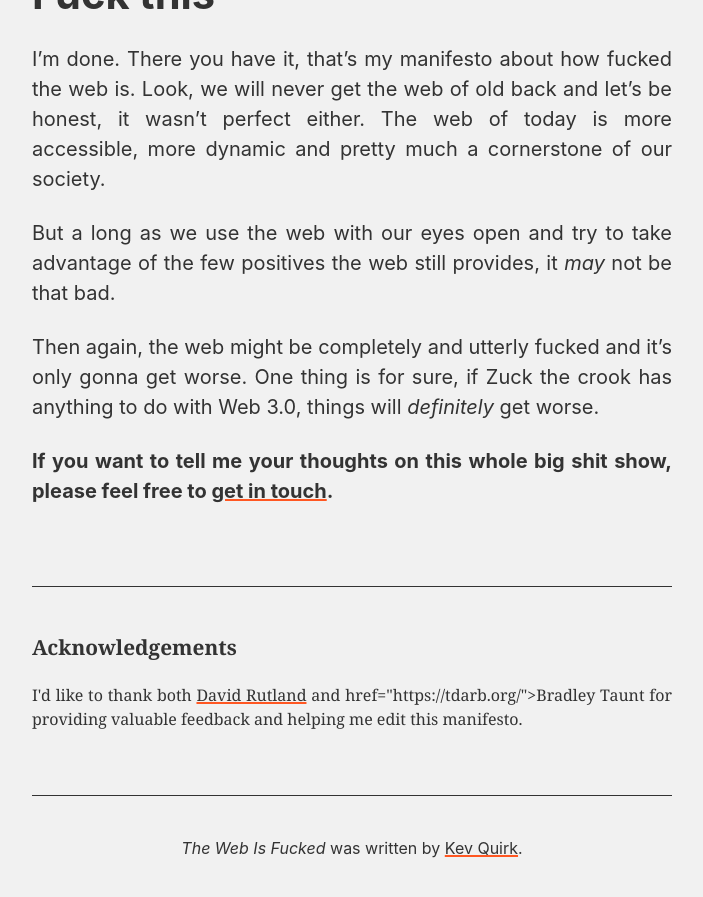
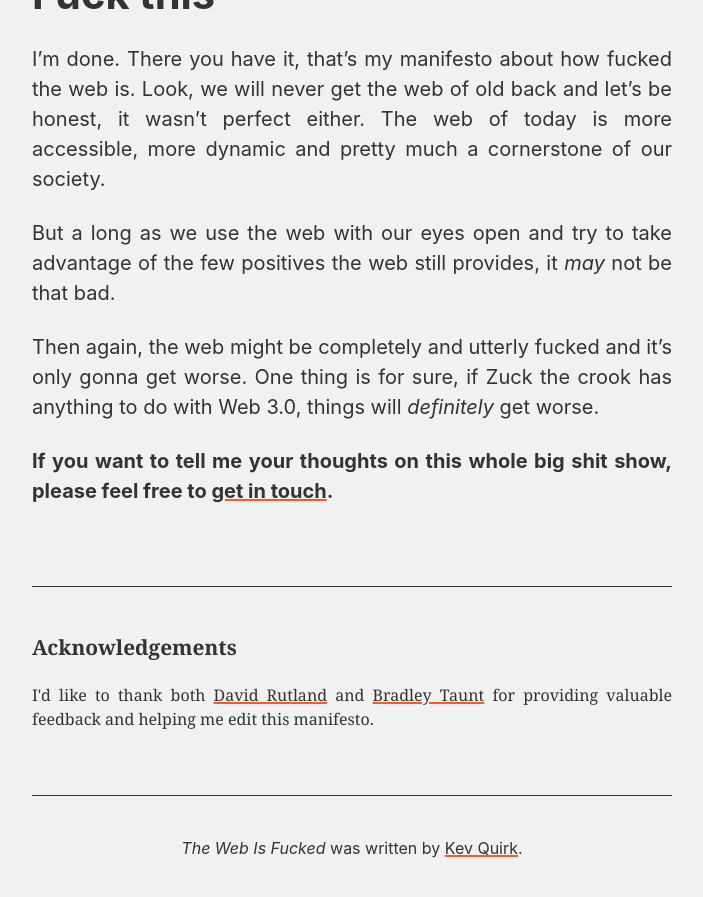
Before and after one commit to kevquirk/fuckedweb, a Jekyll site: the page built from index.md, in a window 1280 px wide and 900 px high, scrolled down 10575 px. Shown: the top 897 px of the window, without its empty margins (288-991 px from the left). Built offline with Jekyll 4.4.1, drawn with Linux system fonts in a browser that asks for light colours.

Commit message:
Fixed link in ack

```diff
--- a/index.md
+++ b/index.md
@@ -155,5 +155,5 @@ Then again, the web might be completely and utterly fucked and it's only gonna g
 
 <div class="acknowledgements">
   <h2>Acknowledgements</h2>
-<p>I'd like to thank both <a href="https://davidrutland.com/">David Rutland</a> and <a> href="https://tdarb.org/">Bradley Taunt</a> for providing valuable feedback and helping me edit this manifesto.</p>
+<p>I'd like to thank both <a href="https://davidrutland.com/">David Rutland</a> and <a href="https://tdarb.org/">Bradley Taunt</a> for providing valuable feedback and helping me edit this manifesto.</p>
 </div>
```
